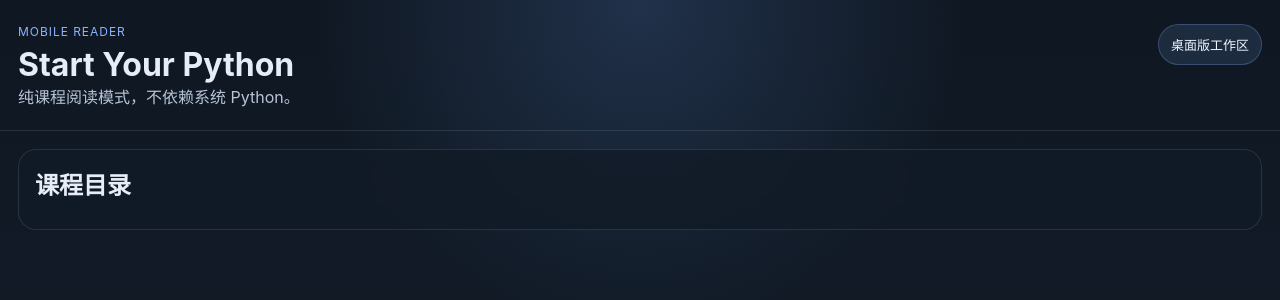
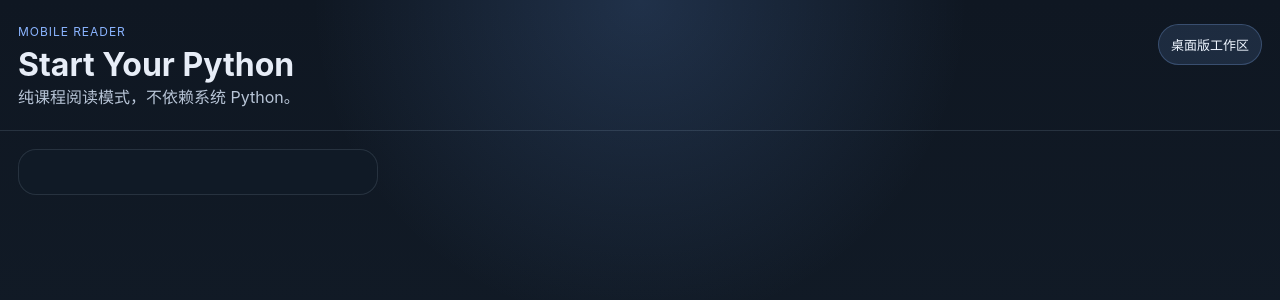
Before and after one commit to sunnyhmz7010/start-your-python, a Vue app: page /mobile in a window 1280 px wide. Shown: the top 300 px of the page. Built offline with nearby package versions, Linux system fonts and the light colour scheme.

Commit message:
fix: improve mobile reader layout

```diff
--- a/src/views/MobileView.vue
+++ b/src/views/MobileView.vue
@@ -6,12 +6,25 @@
         <h1>Start Your Python</h1>
         <p class="subtitle">纯课程阅读模式，不依赖系统 Python。</p>
       </div>
-      <a class="desktop-link" href="/desktop">桌面版工作区</a>
+      <div class="header-actions">
+        <button type="button" class="catalog-toggle" @click="isCatalogOpen = true">选择课程</button>
+        <a class="desktop-link" href="/desktop">桌面版工作区</a>
+      </div>
     </header>
 
     <main class="mobile-body">
-      <section class="lesson-browser">
-        <h2>课程目录</h2>
+      <aside
+        class="lesson-browser"
+        :class="{ 'is-open': isCatalogOpen }"
+        :aria-hidden="!isCatalogOpen"
+      >
+        <div class="browser-header">
+          <div>
+            <p class="eyebrow">Course Catalog</p>
+            <h2>课程目录</h2>
+          </div>
+          <button type="button" class="browser-close" @click="isCatalogOpen = false">关闭</button>
+        </div>
         <div class="chapter-list">
           <details v-for="chapter in chapters" :key="chapter.id" class="chapter-group" open>
             <summary>{{ chapter.title }}</summary>
@@ -30,9 +43,23 @@
             </div>
           </details>
         </div>
-      </section>
+      </aside>
+      <button
+        v-if="isCatalogOpen"
+        type="button"
+        class="browser-backdrop"
+        aria-label="关闭课程目录"
+        @click="isCatalogOpen = false"
+      />
 
       <section v-if="currentLesson" class="lesson-reader" data-testid="mobile-reader">
+        <div class="reader-toolbar">
+          <button type="button" class="catalog-entry" @click="isCatalogOpen = true">
+            {{ currentLesson.chapterTitle }} / {{ currentLesson.title }}
+          </button>
+          <span class="reader-progress">步骤 {{ currentStepIndex + 1 }} / {{ currentLesson.steps.length }}</span>
+        </div>
+
         <div class="lesson-summary">
           <div class="summary-copy">
             <p class="eyebrow">{{ currentLesson.chapterTitle }}</p>
@@ -102,7 +129,7 @@
 </template>
 
 <script setup lang="ts">
-import { computed, onMounted } from 'vue'
+import { computed, onMounted, ref } from 'vue'
 import MarkdownContent from '@/components/content/MarkdownContent.vue'
 import { useLessonCatalog } from '@/composables/useLessonCatalog'
 import type { Lesson } from '@/types/lesson'
@@ -119,6 +146,8 @@
   bootstrap,
   selectLesson
 } = useLessonCatalog()
+
+const isCatalogOpen = ref(false)
 
 const isLastStep = computed(() => {
   if (!currentLesson.value) {
@@ -140,6 +169,7 @@
 
 function handleSelectLesson(lesson: Lesson) {
   selectLesson(lesson)
+  isCatalogOpen.value = false
 }
 
 function handleGotoStep(index: number) {
@@ -229,6 +259,12 @@
   border-bottom: 1px solid rgba(164, 183, 208, 0.16);
 }
 
+.header-actions {
+  display: flex;
+  gap: 10px;
+  align-items: flex-start;
+}
+
 .eyebrow {
   margin: 0 0 6px;
   font-size: 12px;
@@ -264,9 +300,7 @@
 
 .mobile-body {
   padding: 18px;
-  display: flex;
-  flex-direction: column;
-  gap: 18px;
+  position: relative;
 }
 
 .lesson-browser,
@@ -281,6 +315,53 @@
 .lesson-browser,
 .lesson-reader {
   padding: 16px;
+}
+
+.lesson-browser {
+  position: fixed;
+  inset: auto 0 0;
+  z-index: 30;
+  max-height: min(72vh, 720px);
+  border-radius: 24px 24px 0 0;
+  overflow: auto;
+  transform: translateY(calc(100% + 16px));
+  transition: transform 0.24s ease;
+}
+
+.lesson-browser.is-open {
+  transform: translateY(0);
+}
+
+.browser-header {
+  display: flex;
+  justify-content: space-between;
+  align-items: flex-start;
+  gap: 12px;
+  margin-bottom: 12px;
+}
+
+.browser-close,
+.catalog-toggle,
+.catalog-entry {
+  border: none;
+  cursor: pointer;
+}
+
+.browser-close,
+.catalog-toggle {
+  border-radius: 999px;
+  padding: 10px 14px;
+  background: rgba(53, 108, 255, 0.16);
+  color: #eef5ff;
+  border: 1px solid rgba(106, 150, 219, 0.24);
+}
+
+.browser-backdrop {
+  position: fixed;
+  inset: 0;
+  z-index: 20;
+  border: none;
+  background: rgba(6, 10, 16, 0.56);
 }
 
 .chapter-list {
@@ -341,6 +422,33 @@
 .lesson-summary {
   display: grid;
   gap: 12px;
+}
+
+.reader-toolbar {
+  display: flex;
+  flex-wrap: wrap;
+  gap: 10px;
+  align-items: center;
+  margin-bottom: 16px;
+}
+
+.catalog-entry {
+  flex: 1 1 240px;
+  min-width: 0;
+  border-radius: 14px;
+  padding: 12px 14px;
+  text-align: left;
+  background: rgba(39, 55, 77, 0.95);
+  color: #eef4fb;
+}
+
+.reader-progress {
+  flex: 0 0 auto;
+  border-radius: 999px;
+  padding: 8px 12px;
+  background: rgba(95, 123, 158, 0.18);
+  color: #dbe7f8;
+  font-size: 12px;
 }
 
 .summary-meta {
@@ -453,8 +561,44 @@
     flex-direction: column;
   }
 
+  .header-actions {
+    width: 100%;
+    justify-content: space-between;
+  }
+
   .reader-actions {
     grid-template-columns: 1fr;
   }
+
+  .step-header {
+    flex-direction: column;
+  }
+}
+
+@media (min-width: 861px) {
+  .mobile-body {
+    display: grid;
+    grid-template-columns: minmax(280px, 360px) minmax(0, 1fr);
+    gap: 18px;
+    align-items: start;
+  }
+
+  .lesson-browser {
+    position: sticky;
+    top: 18px;
+    inset: auto;
+    max-height: calc(100vh - 36px);
+    border-radius: 18px;
+    transform: none;
+  }
+
+  .browser-header {
+    display: none;
+  }
+
+  .browser-backdrop,
+  .catalog-toggle {
+    display: none;
+  }
 }
 </style>
```
